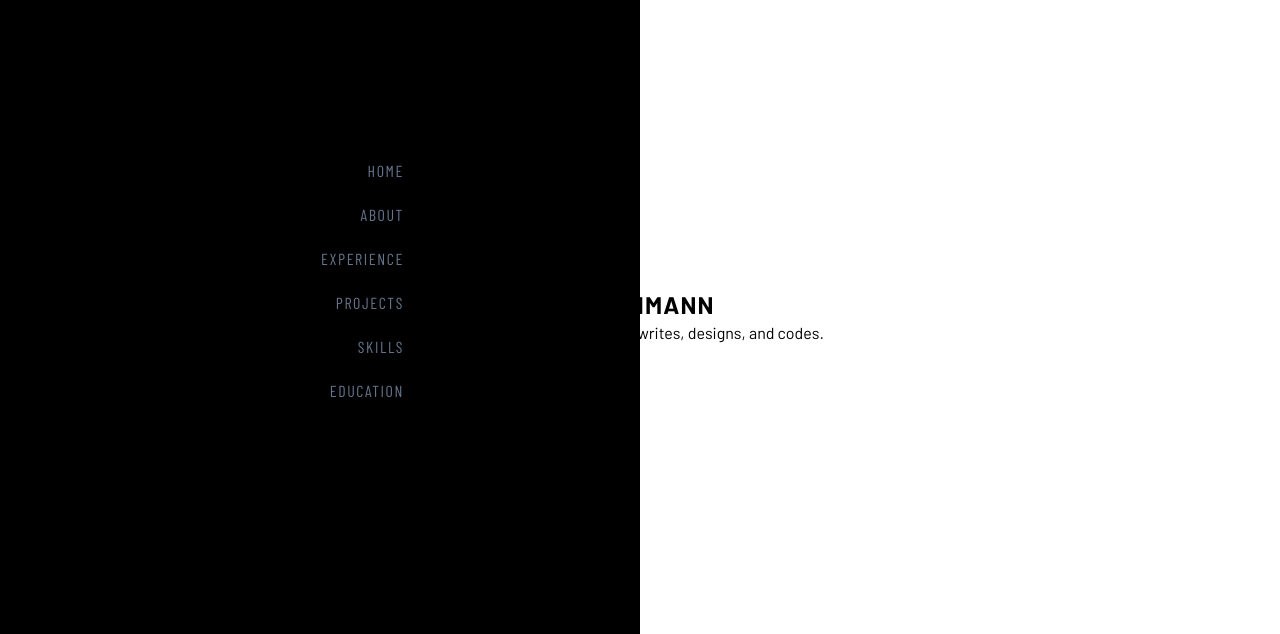
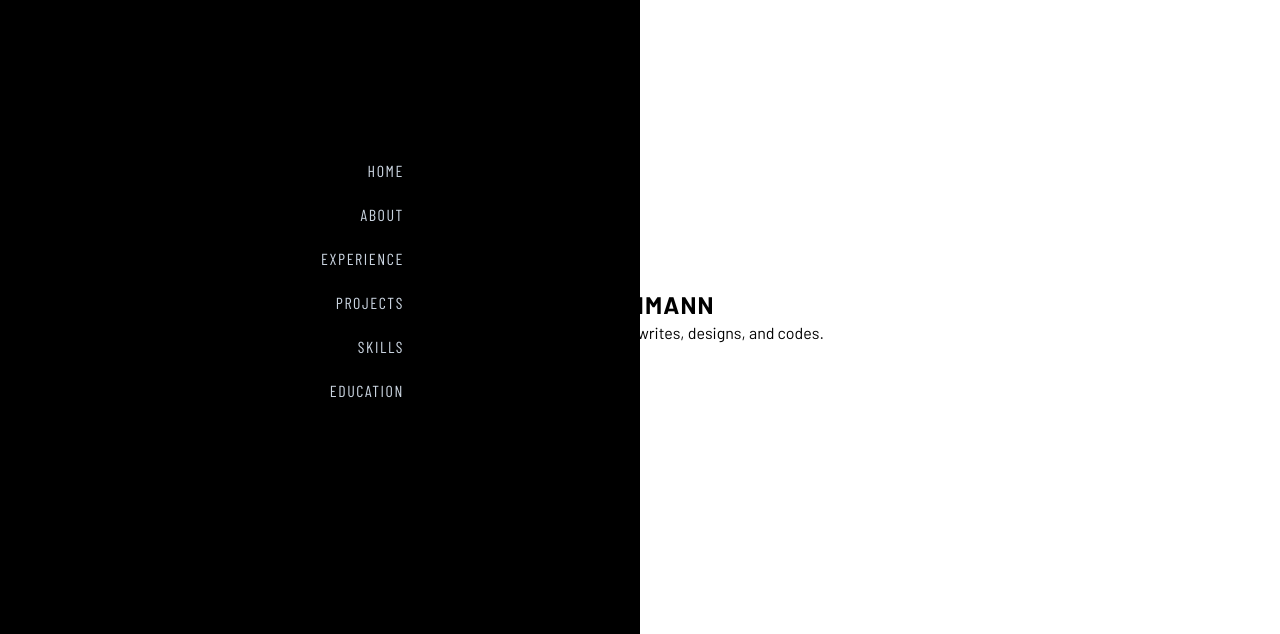
Before and after one commit to henriquepcm/henriquepcmdotcom-vanilla-javascript-version, a website: page index.html in a window 1280 px wide. Both pictures are taken after a click on the element 330 px from the left and 28 px from the top of the page. Shown: the part 119-753 px from the top of the page. Drawn offline with nearby package versions, Linux system fonts and the light colour scheme.

Commit message:
fix menu items color

```diff
--- a/index.html
+++ b/index.html
@@ -25,7 +25,7 @@
       </div>
       <!-- Begins Itens Menu -->
       <nav
-        class="flex grow items-center justify-center text-slate-500 uppercase font-condensed tracking-widest"
+        class="flex grow items-center justify-center text-slate-300 uppercase font-condensed tracking-widest"
       >
         <ul id="menu" class="flex flex-col space-y-5 items-end w-32">
           <li>
```
Also changed, not shown: dist/output.css.
